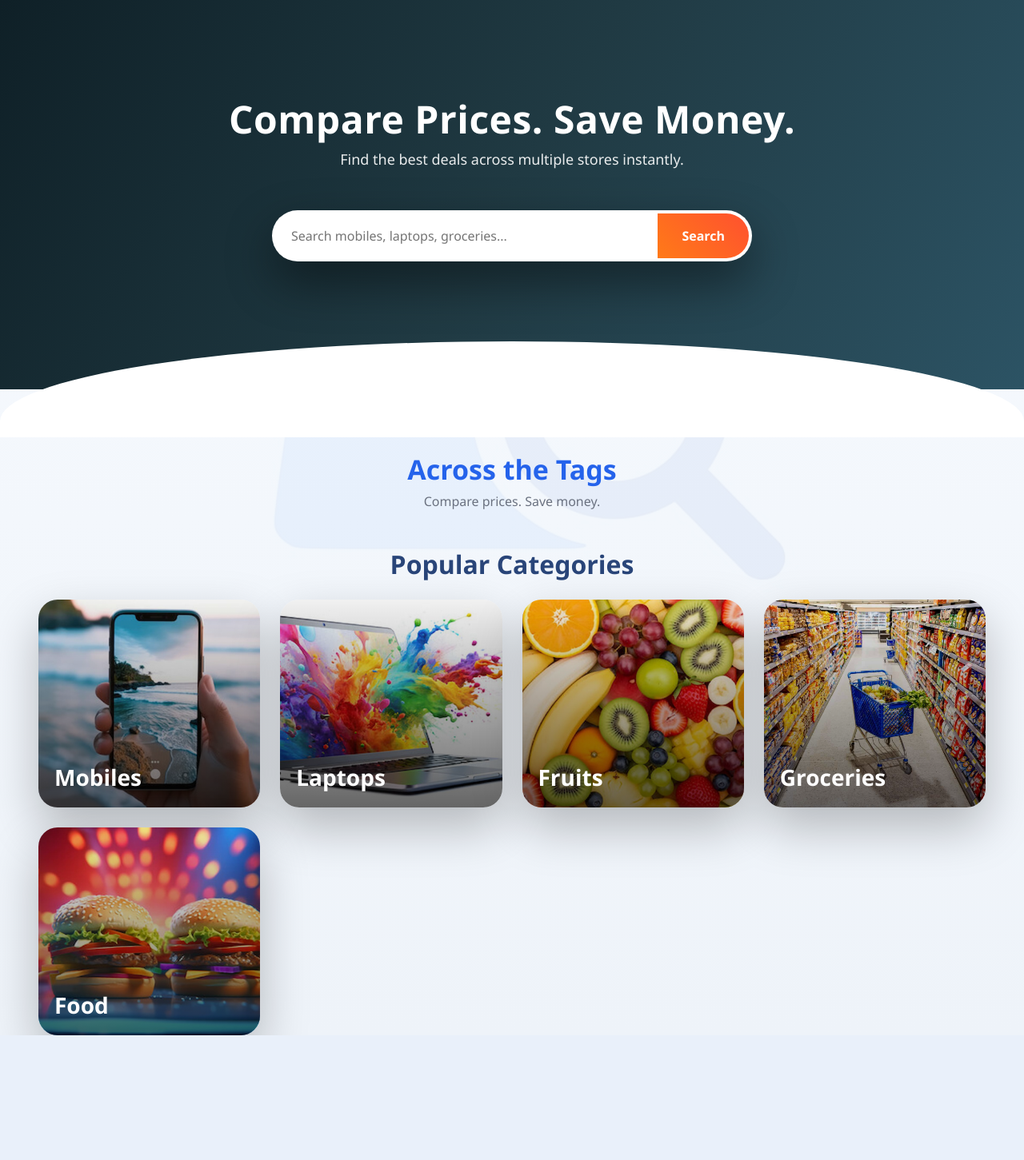
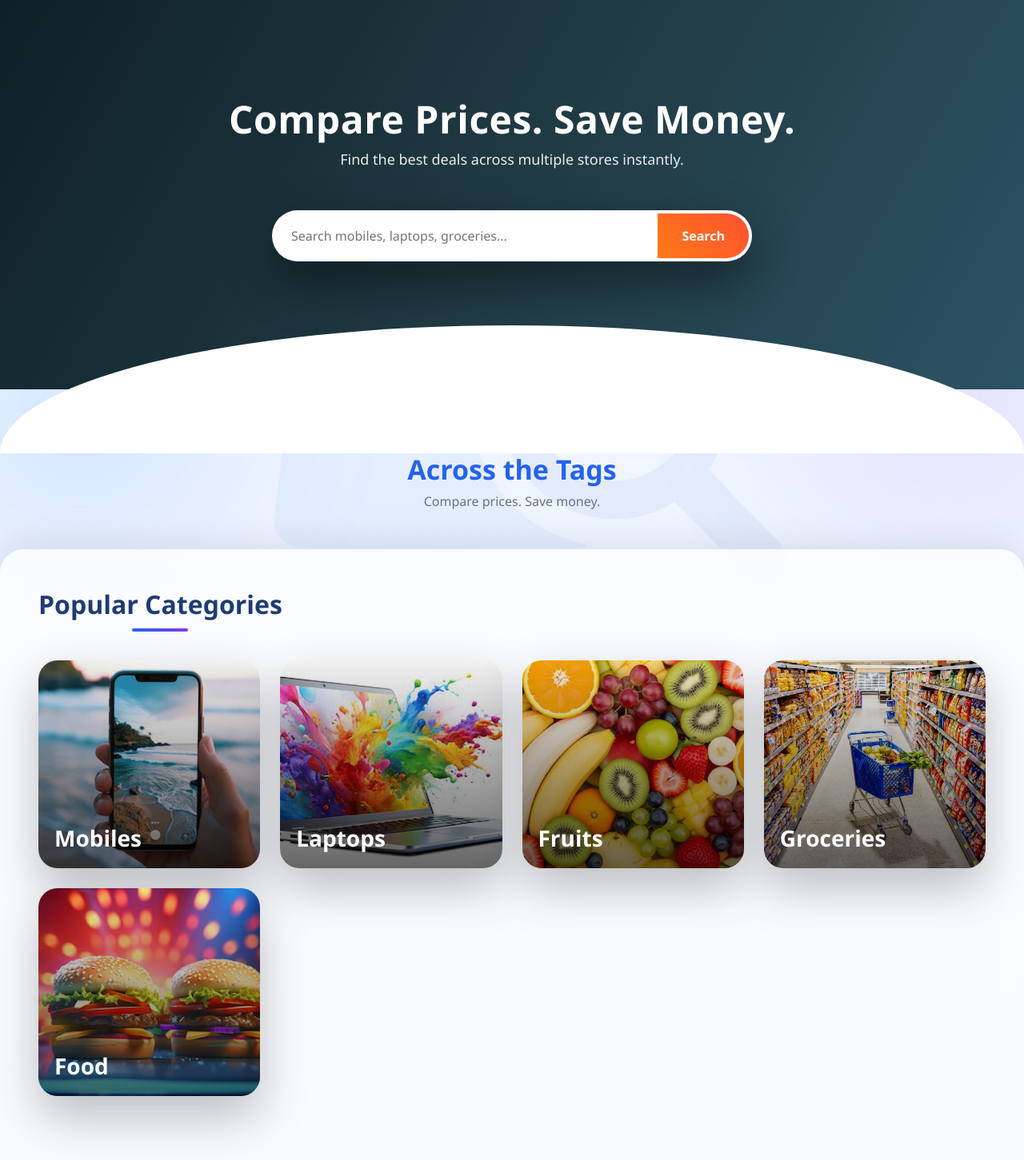
Before and after one commit to sanjux-xx/YOYO, a Flask app: page / in a window 1280 px wide. Shown: the whole page at 80% size. Before the commit the page ends 1295 px from the top, so only its background shows below. Run offline with Flask 3, Linux system fonts and the light colour scheme.

Commit message:
Update index.html

```diff
--- a/templates/index.html
+++ b/templates/index.html
@@ -11,11 +11,38 @@
   <link href="https://cdn.jsdelivr.net/npm/bootstrap@5.3.0/dist/css/bootstrap.min.css"
         rel="stylesheet">
 
-  <style>
+ <style>
   body {
-    background: linear-gradient(180deg, #f8fbff, #eef3f9);
+    background: linear-gradient(180deg, #ffffff 0%, #f0f5ff 40%, #e6eeff 100%);
     font-family: "Segoe UI", Tahoma, Geneva, Verdana, sans-serif;
     color: #333;
+    position: relative;
+    overflow-x: hidden;
+  }
+
+  /* Creative glowing blobs in background */
+  body::before,
+  body::after {
+    content: "";
+    position: fixed;
+    width: 500px;
+    height: 500px;
+    border-radius: 50%;
+    filter: blur(100px);
+    opacity: 0.35;
+    z-index: 0;
+  }
+
+  body::before {
+    background: radial-gradient(circle, #60a5fa, transparent 70%);
+    top: 250px;
+    left: -150px;
+  }
+
+  body::after {
+    background: radial-gradient(circle, #a78bfa, transparent 70%);
+    bottom: 100px;
+    right: -150px;
   }
 
   .bg-logo {
@@ -42,17 +69,17 @@
     z-index: 1;
   }
 
-  /* Curved wave at bottom of hero */
+  /* Stylish wave divider */
   .hero::after {
     content: "";
     position: absolute;
-    bottom: -60px;
+    bottom: -80px;
     left: 0;
     width: 100%;
-    height: 120px;
+    height: 160px;
     background: white;
-    border-top-left-radius: 60% 100%;
-    border-top-right-radius: 60% 100%;
+    border-top-left-radius: 50% 100%;
+    border-top-right-radius: 50% 100%;
   }
 
   .hero-content {
@@ -101,9 +128,14 @@
     font-weight: 700;
   }
 
-  .site-header {
+  .site-header,
+  .container,
+  .container-fluid {
     position: relative;
     z-index: 1;
+  }
+
+  .site-header {
     text-align: center;
     margin-top: 80px;
     margin-bottom: 10px;
@@ -122,6 +154,35 @@
 
   .home-search {
     display: none;
+  }
+
+  /* Glass style content area */
+  .container-fluid {
+    margin-top: 60px;
+    padding: 50px 40px 80px;
+    background: rgba(255, 255, 255, 0.75);
+    backdrop-filter: blur(12px);
+    border-radius: 30px 30px 0 0;
+    box-shadow: 0 -10px 40px rgba(0,0,0,0.08);
+  }
+
+  /* Stylish section heading */
+  h2.text-center {
+    font-size: 32px;
+    font-weight: 700;
+    position: relative;
+    display: inline-block;
+    padding-bottom: 12px;
+  }
+
+  h2.text-center::after {
+    content: "";
+    width: 70px;
+    height: 4px;
+    background: linear-gradient(90deg, #2563eb, #7c3aed);
+    display: block;
+    margin: 10px auto 0;
+    border-radius: 2px;
   }
 
   /* CATEGORY CARDS */
```
